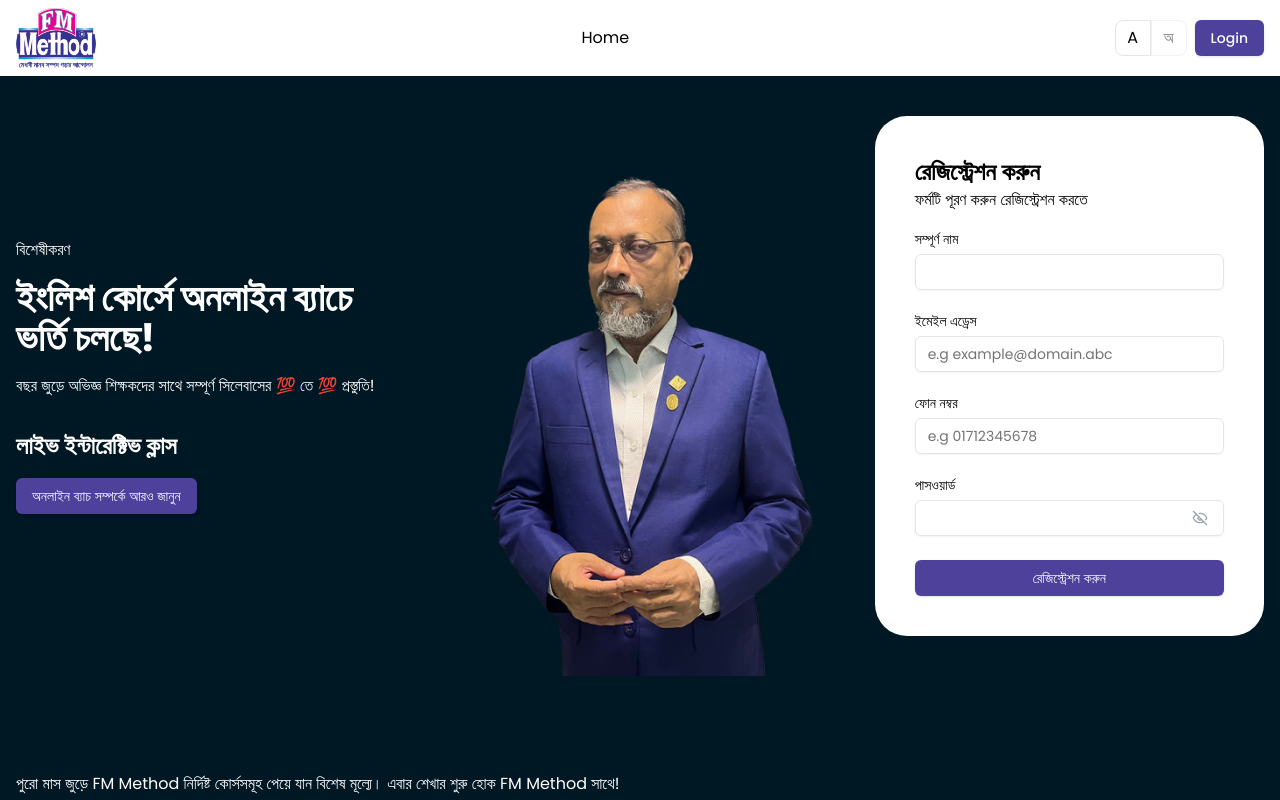
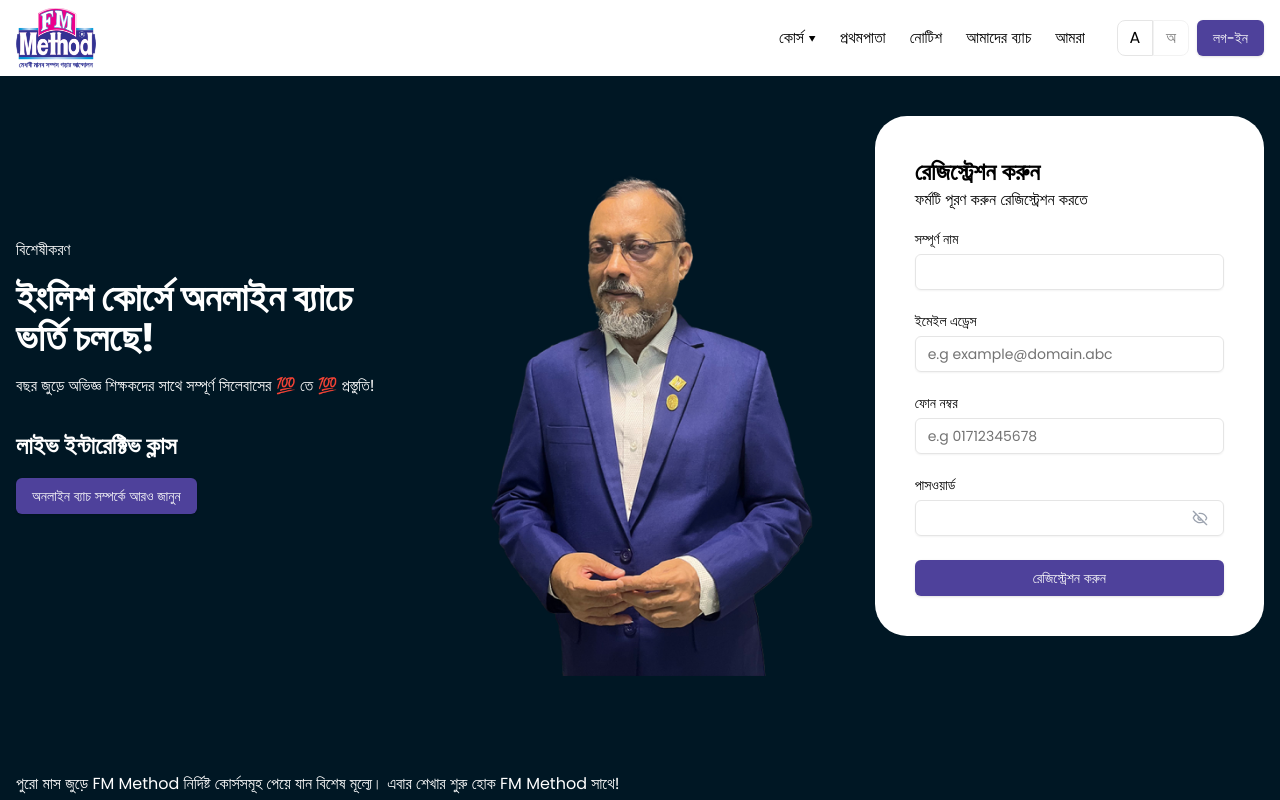
Before and after one commit to musiur/fm-method, a Next.js app: page /en in a window 1280 px wide. Shown: the top 800 px of the page. Built offline with nearby package versions, Linux system fonts and the light colour scheme.

Commit message:
add mega menu

```diff
--- a/src/app/globals.css
+++ b/src/app/globals.css
@@ -338,3 +338,24 @@
   font-weight: 900;
   font-style: italic;
 }
+
+.mega-menu-enter {
+  opacity: 0;
+  transform: translateY(-10px);
+}
+
+.mega-menu-enter-active {
+  opacity: 1;
+  transform: translateY(0);
+  transition: opacity 200ms, transform 200ms;
+}
+
+.mega-menu-exit {
+  opacity: 1;
+}
+
+.mega-menu-exit-active {
+  opacity: 0;
+  transform: translateY(-10px);
+  transition: opacity 200ms, transform 200ms;
+}
--- a/src/components/layout/navbar/navbar.tsx
+++ b/src/components/layout/navbar/navbar.tsx
@@ -1,18 +1,148 @@
+"use client"
+
+import { useState } from "react";
 import I18N___Switch from "@/lib/i18n/i18n___switch";
 import { Button } from "../../ui/button";
 import ASSETS___BrandLogo from "@/lib/assets/assets___brandlogo/assets___brandlogo";
+import CourseImage from "@/app/[lang]/_utils/assets/bank-jobs.png"
+import Image from "next/image";
+import clsx from "clsx";
+import { BookOpen, Clock } from "lucide-react";
+import { usePathname } from "next/navigation";
+import Link from "next/link";
 
 const Navbar = () => {
+  const [isMobileMenuOpen, setIsMobileMenuOpen] = useState(false);
+  const [isCoursesOpen, setIsCoursesOpen] = useState(false);
+  const pathname = usePathname();
+
+  const courseData = [
+    {
+      title: "ওয়েব ডেভেলপমেন্ট",
+      duration: "৬ মাস",
+      lessons: "১২০টি লেসন",
+      image: CourseImage
+    },
+    {
+      title: "ডিজিটাল মার্কেটিং",
+      duration: "৯ মাস",
+      lessons: "৯০টি লেসন",
+      image: CourseImage
+    },
+    {
+      title: "গ্রাফিক্স ডিজাইন",
+      duration: "৫ মাস",
+      lessons: "১০০টি লেসন",
+      image: CourseImage
+    },
+  ];
+
+  const navLinks = [
+    { href: "/", label: "প্রথমপাতা" },
+    { href: "/notice", label: "নোটিশ" },
+    { href: "/batch", label: "আমাদের ব্যাচ" },
+    { href: "/about", label: "আমরা" }
+  ];
+
   return (
     <header className="sticky top-0 z-50 backdrop-blur-lg bg-white/90">
       <nav className="container py-2 flex items-center justify-between">
-      <ASSETS___BrandLogo className="w-20"/>
-        <ul>
-          <li>Home</li>
-        </ul>
-        <div className="flex items-center gap-2">
-              <I18N___Switch />
-          <Button>Login</Button>
+        <ASSETS___BrandLogo className="w-20" />
+
+        {/* Mobile Menu Button */}
+        <button
+          className="lg:hidden"
+          onClick={() => setIsMobileMenuOpen(!isMobileMenuOpen)}
+        >
+          <svg xmlns="http://www.w3.org/2000/svg" className="h-6 w-6" fill="none" viewBox="0 0 24 24" stroke="currentColor">
+            <path strokeLinecap="round" strokeLinejoin="round" strokeWidth={2} d="M4 6h16M4 12h16M4 18h16" />
+          </svg>
+        </button>
+
+        {/* Desktop Menu */}
+        <div className={clsx(
+          'items-center gap-8',
+          isMobileMenuOpen ? 'absolute top-full left-0 right-0 bg-white p-4' : 'hidden',
+          'lg:flex lg:relative lg:bg-transparent lg:p-0'
+        )}>
+          <ul className="flex flex-col lg:flex-row gap-6">
+          <li
+              className="relative"
+              onMouseEnter={() => setIsCoursesOpen(true)}
+              onMouseLeave={() => setIsCoursesOpen(false)}
+            >
+              <span className="hover:text-purple-600 cursor-pointer">কোর্স ▾</span>
+
+              {/* Mega Menu */}
+              <div
+                className={clsx("fixed left-0 w-full bg-gray-100 shadow-lg border-t overflow-y-auto", {
+                  "opacity-100": isCoursesOpen,
+                  "opacity-0": !isCoursesOpen,
+                  "pointer-events-auto": isCoursesOpen,
+                  "pointer-events-none": !isCoursesOpen,
+                  "z-50": isCoursesOpen,
+                  "z-0": !isCoursesOpen,
+                  "max-h-[60vh] lg:max-h-[80vh]": isCoursesOpen,
+                })}
+                onMouseEnter={() => setIsCoursesOpen(true)}
+                onMouseLeave={() => setIsCoursesOpen(false)}
+              >
+                <div className="container py-8">
+                  <h2 className="text-2xl font-bold mb-6">আমাদের কোর্সসমূহ</h2>
+                  <div className="grid grid-cols-1 md:grid-cols-2 lg:grid-cols-4 gap-6">
+                    {courseData.map((course, index) => (
+                      <div
+                        key={index}
+                        className="group cursor-pointer"
+                      >
+                        <div className="relative overflow-hidden rounded-lg">
+                          <Image
+                            src={course.image}
+                            alt={course.title}
+                            className="w-full h-48 object-cover transition-transform group-hover:scale-105"
+                          />
+                        </div>
+                        <div className="mt-3">
+                          <h3 className="font-semibold text-lg group-hover:text-purple-600">
+                            {course.title}
+                          </h3>
+                          <div className="flex items-center gap-4 text-sm text-gray-600 mt-2">
+                            <span className="flex items-center gap-1">
+                              <Clock className="w-4 h-4" />
+                              {course.duration}
+                            </span>
+                            <span className="flex items-center gap-1">
+                              <BookOpen className="w-4 h-4" />
+                              {course.lessons}
+                            </span>
+                          </div>
+                        </div>
+                      </div>
+                    ))}
+                  </div>
+                </div>
+              </div>
+            </li>
+            {navLinks.map((link) => (
+              <li key={link.href}>
+                <Link
+                  href={link.href}
+                  className={clsx(
+                    "hover:text-purple-600 transition-colors",
+                    pathname === link.href && "text-purple-600 font-medium"
+                  )}
+                >
+                  {link.label}
+                </Link>
+              </li>
+            ))}
+
+          </ul>
+
+          <div className="flex items-center gap-2">
+            <I18N___Switch />
+            <Button>লগ-ইন</Button>
+          </div>
         </div>
       </nav>
     </header>
```
